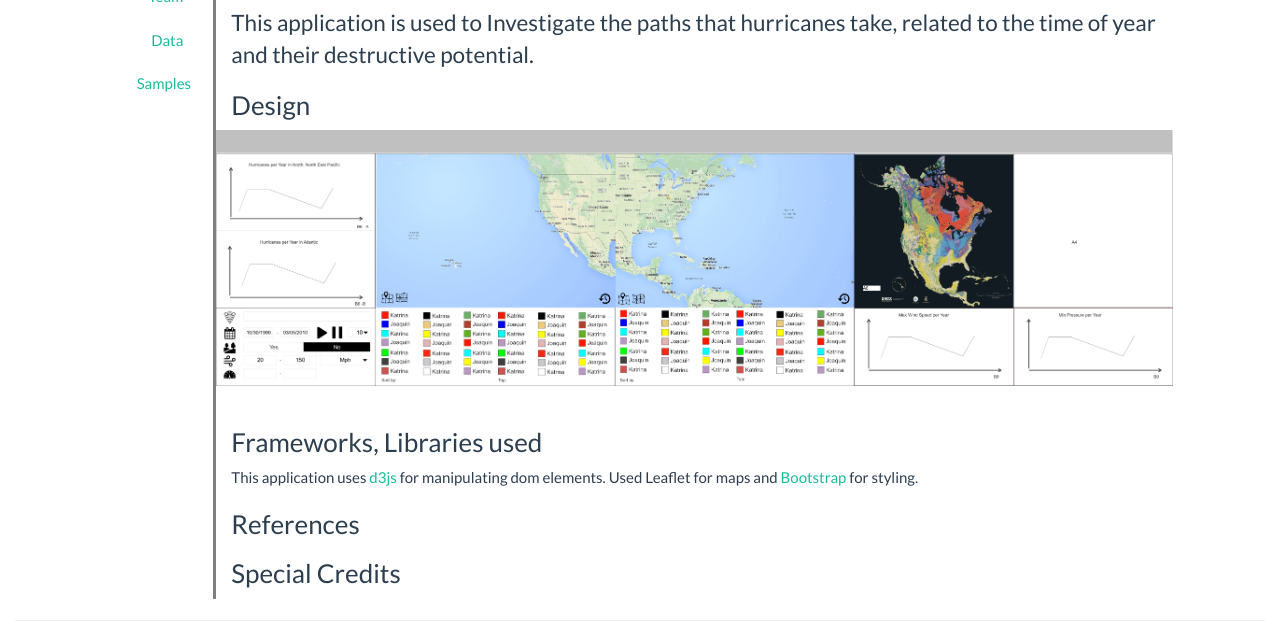
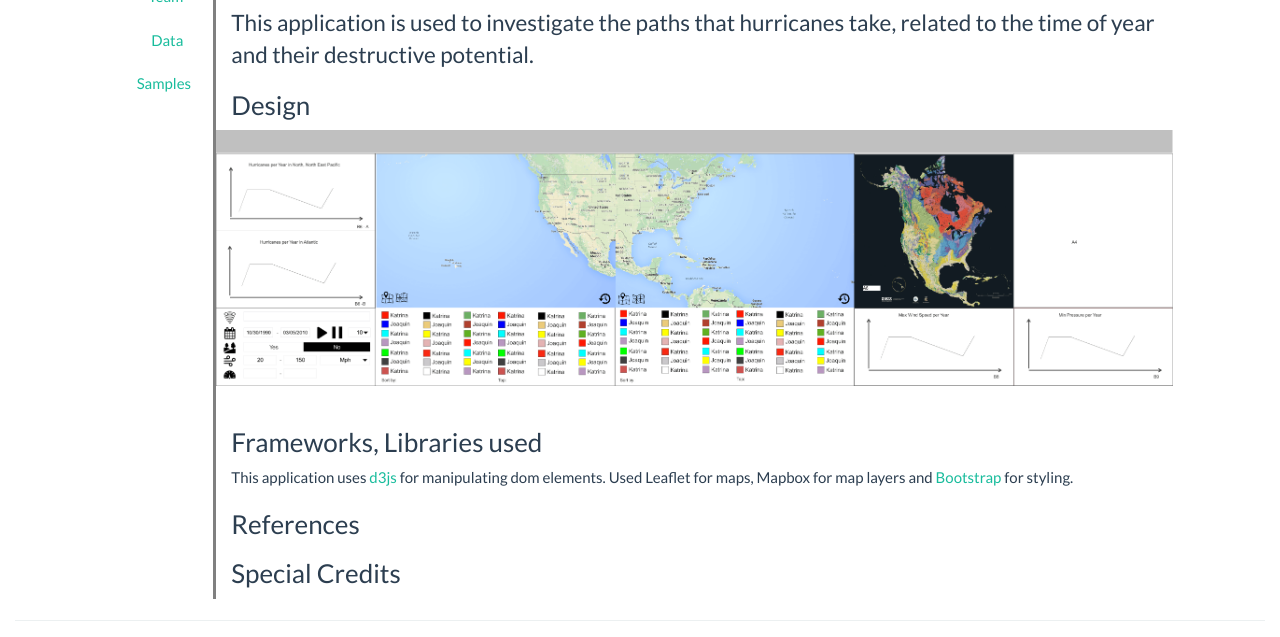
Before and after one commit to mkvalluri/CS-424-Project-2, a plain HTML site: page index.html in a window 1280 px wide. Shown: the part 137-774 px from the top of the page. Drawn offline with Linux system fonts and the light colour scheme.

Commit message:
Minor change

```diff
--- a/index.html
+++ b/index.html
@@ -27,7 +27,7 @@
             </div>
             <div class="col-md-10 rowContainer">
                 <h1>Shadows in the Rain</h1>
-                <p class="lead">This application is used to Investigate the paths that hurricanes take, related to the time of year and their destructive potential.</p>
+                <p class="lead">This application is used to investigate the paths that hurricanes take, related to the time of year and their destructive potential.</p>
 
                 <h3>Design</h3>
                 <div class="row">
@@ -36,7 +36,8 @@
 
                 <br />
                 <h3>Frameworks, Libraries used</h3>
-                <p>This application uses <a href="http://http://d3js.org/">d3js</a> for manipulating dom elements. Used Leaflet for maps and <a href="http://getbootstrap.com/">Bootstrap</a>
+                <p>This application uses <a href="http://http://d3js.org/">d3js</a> for manipulating dom elements. Used Leaflet for maps, Mapbox for map layers
+                 and <a href="http://getbootstrap.com/">Bootstrap</a>
                 for styling.</p>
 
                 <h3>References</h3>
```
